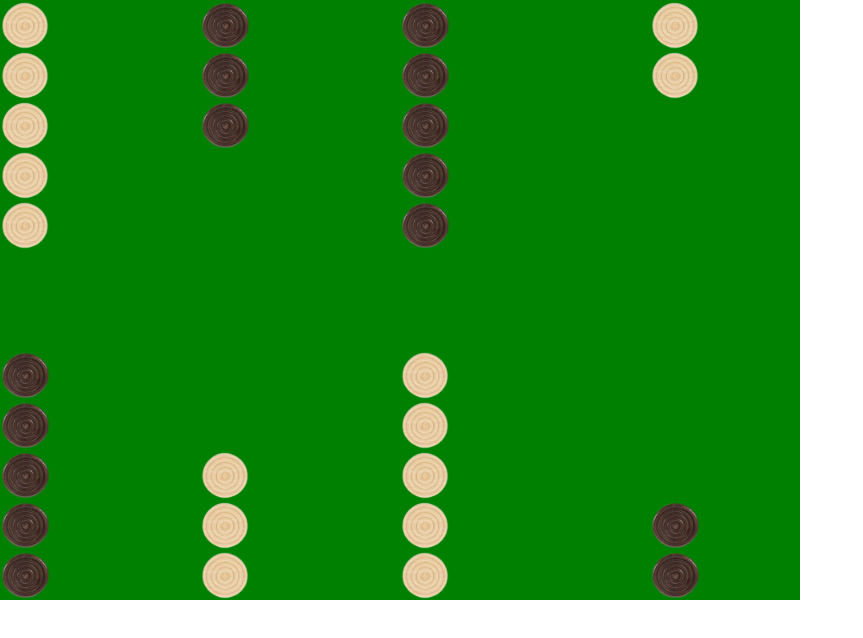
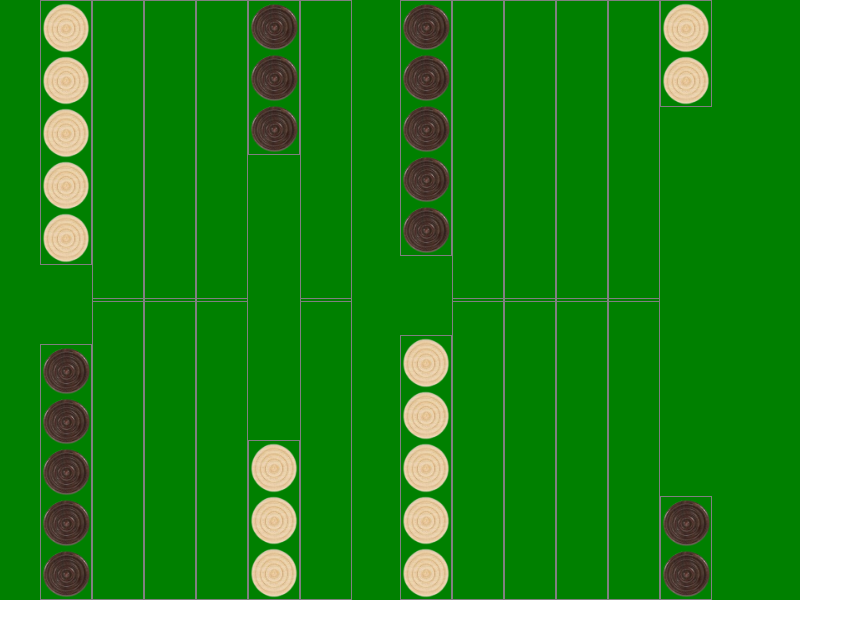
Before and after one commit to lukalicheli/backgammon, a React (Create React App) app in the folder backgammon/: page / in a window 1280 px wide. Shown: the top 638 px of the page, without its empty margins (0-863 px from the left). Built offline with nearby package versions, Linux system fonts and the light colour scheme.

Commit message:
Adding borders to the columns to add the triangles behind them

```diff
--- a/backgammon/src/App.css
+++ b/backgammon/src/App.css
@@ -3,26 +3,28 @@
  background-color: green;
 width: 800px;
 height: 600px;
+
 }
 
 .backgammon-board {
 display: flex;
+justify-content: center;
 flex-wrap: wrap;
 width: 100%;
 height: 100%;
+
 }
 
 .gammon-piece {
   display: flex;
   width: 50px;
-  height: 50px;
+  height: 100%;
 }
 
 .quadrant {
   display: flex;
   flex-direction: row;
-  width: 50%;
-
+width: 45%;
 }
 
 .quadrant.one , .quadrant.two {
@@ -36,3 +38,8 @@ height: 100%;
   align-items: flex-end;
 
 }
+
+.column, .empty-column {
+  border: 1px solid grey;
+
+}
--- a/backgammon/src/App.js
+++ b/backgammon/src/App.js
@@ -32,7 +32,7 @@ function App() {
   ]);
 
   const handleClick = (e) => {
-    debugger;
+    console.log(e);
   };
 
   const renderColumn = (value, index) => {
@@ -43,7 +43,7 @@ function App() {
     } else {
       // column with pieces
       return (
-        <div key={index}>
+        <div className="column" key={index}>
           {[...Array(value[0])].map((_, i) => (
             <img
               key={i}
```
